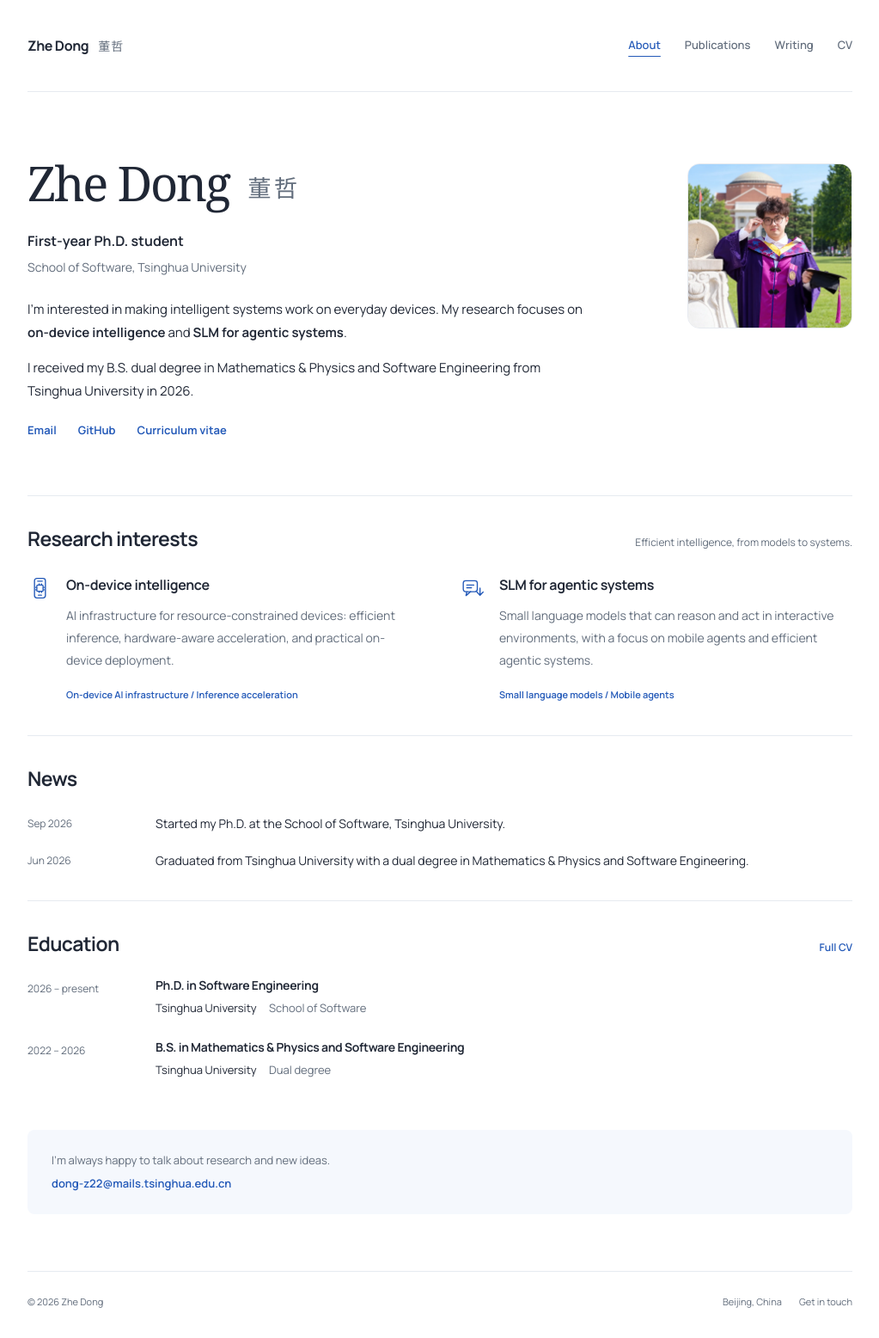
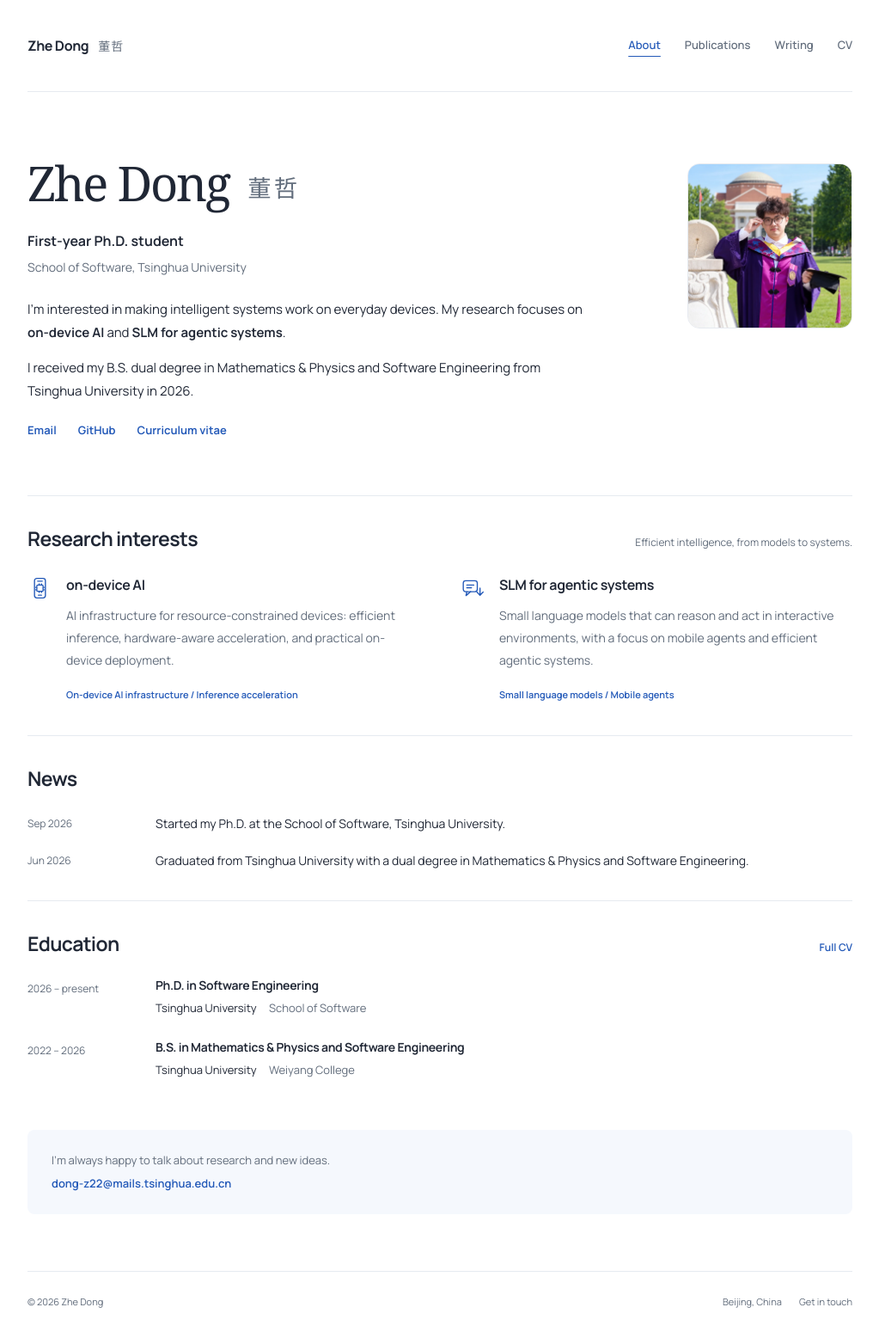
Before and after one commit to Adam-THU/Adam-THU.github.io, a Jekyll site: the page built from _pages/about.md, in a window 1280 px wide. Shown: the whole page at 86% size, without its empty margins (128-1151 px from the left). Built offline with Jekyll 4.4.1, drawn with Linux system fonts in a browser that asks for light colours.

Commit message:
Use on-device AI and identify Weiyang College consistently

```diff
--- a/_config.yml
+++ b/_config.yml
@@ -12,7 +12,7 @@ site_theme               : "default" # The available themes options are "default
 title                    : "Zhe Dong | 董哲"
 title_separator          : "-"
 name                     : &name "Zhe Dong"
-description              : &description "Zhe Dong (董哲), first-year Ph.D. student at Tsinghua University. On-device intelligence & SLM for agentic systems."
+description              : &description "Zhe Dong (董哲), first-year Ph.D. student at Tsinghua University. on-device AI & SLM for agentic systems."
 url                      : https://Adam-THU.github.io
 baseurl                  : "" # the subpath of your site, e.g. "/blog"
 repository               : "Adam-THU/Adam-THU.github.io"
--- a/_data/cv.json
+++ b/_data/cv.json
@@ -3,7 +3,7 @@
     "name": "Zhe Dong (董哲)",
     "email": "dong-z22@mails.tsinghua.edu.cn",
     "website": "https://adam-thu.github.io/",
-    "summary": "First-year Ph.D. student at Tsinghua University. Research interests: on-device intelligence & SLM for agentic systems.",
+    "summary": "First-year Ph.D. student at Tsinghua University. Research interests: on-device AI & SLM for agentic systems.",
     "location": {
       "city": "Beijing",
       "countryCode": "CN"
@@ -26,8 +26,8 @@
       "courses": []
     },
     {
-      "institution": "Tsinghua University",
-      "area": "Mathematics & Physics and Software Engineering (dual degree)",
+      "institution": "Tsinghua University, Weiyang College",
+      "area": "Mathematics & Physics and Software Engineering",
       "studyType": "B.S.",
       "startDate": "2022",
       "endDate": "2026",
@@ -36,7 +36,7 @@
   ],
   "interests": [
     {
-      "name": "On-device intelligence",
+      "name": "on-device AI",
       "keywords": [
         "On-device AI infrastructure",
         "Inference acceleration",
--- a/_data/profile.yml
+++ b/_data/profile.yml
@@ -1,6 +1,6 @@
 # Shared by the homepage and CV so research descriptions stay consistent.
 research:
-  - title: "On-device intelligence"
+  - title: "on-device AI"
     description: "AI infrastructure for resource-constrained devices: efficient inference, hardware-aware acceleration, and practical on-device deployment."
     topics:
       - "On-device AI infrastructure"
@@ -19,4 +19,4 @@ education:
   - period: "2022 – 2026"
     qualification: "B.S. in Mathematics & Physics and Software Engineering"
     institution: "Tsinghua University"
-    detail: "Dual degree"
+    detail: "Weiyang College"
--- a/_pages/about.md
+++ b/_pages/about.md
@@ -2,7 +2,7 @@
 layout: default
 permalink: /
 title: "About"
-description: "Zhe Dong (董哲), first-year Ph.D. student at Tsinghua University. Research in on-device intelligence and SLM for agentic systems."
+description: "Zhe Dong (董哲), first-year Ph.D. student at Tsinghua University. Research in on-device AI and SLM for agentic systems."
 redirect_from:
   - /about/
   - /about.html
@@ -14,7 +14,7 @@ redirect_from:
     <p class="intro-role">First-year Ph.D. student</p>
     <p class="intro-affiliation"><a href="https://www.thss.tsinghua.edu.cn/">School of Software</a>, <a href="https://www.tsinghua.edu.cn/">Tsinghua University</a></p>
     <div class="intro-bio">
-      <p>I'm interested in making intelligent systems work on everyday devices. My research focuses on <strong>on-device intelligence</strong> and <strong>SLM for agentic systems</strong>.</p>
+      <p>I'm interested in making intelligent systems work on everyday devices. My research focuses on <strong>on-device AI</strong> and <strong>SLM for agentic systems</strong>.</p>
       <p>I received my B.S. dual degree in Mathematics &amp; Physics and Software Engineering from Tsinghua University in 2026.</p>
     </div>
     <div class="contact-links" aria-label="Contact and profile links">
--- a/_pages/publications.html
+++ b/_pages/publications.html
@@ -1,7 +1,7 @@
 ---
 layout: single
 title: "Publications"
-description: "Research on on-device intelligence and agentic systems."
+description: "Research on on-device AI and agentic systems."
 permalink: /publications/
 ---
 
```
